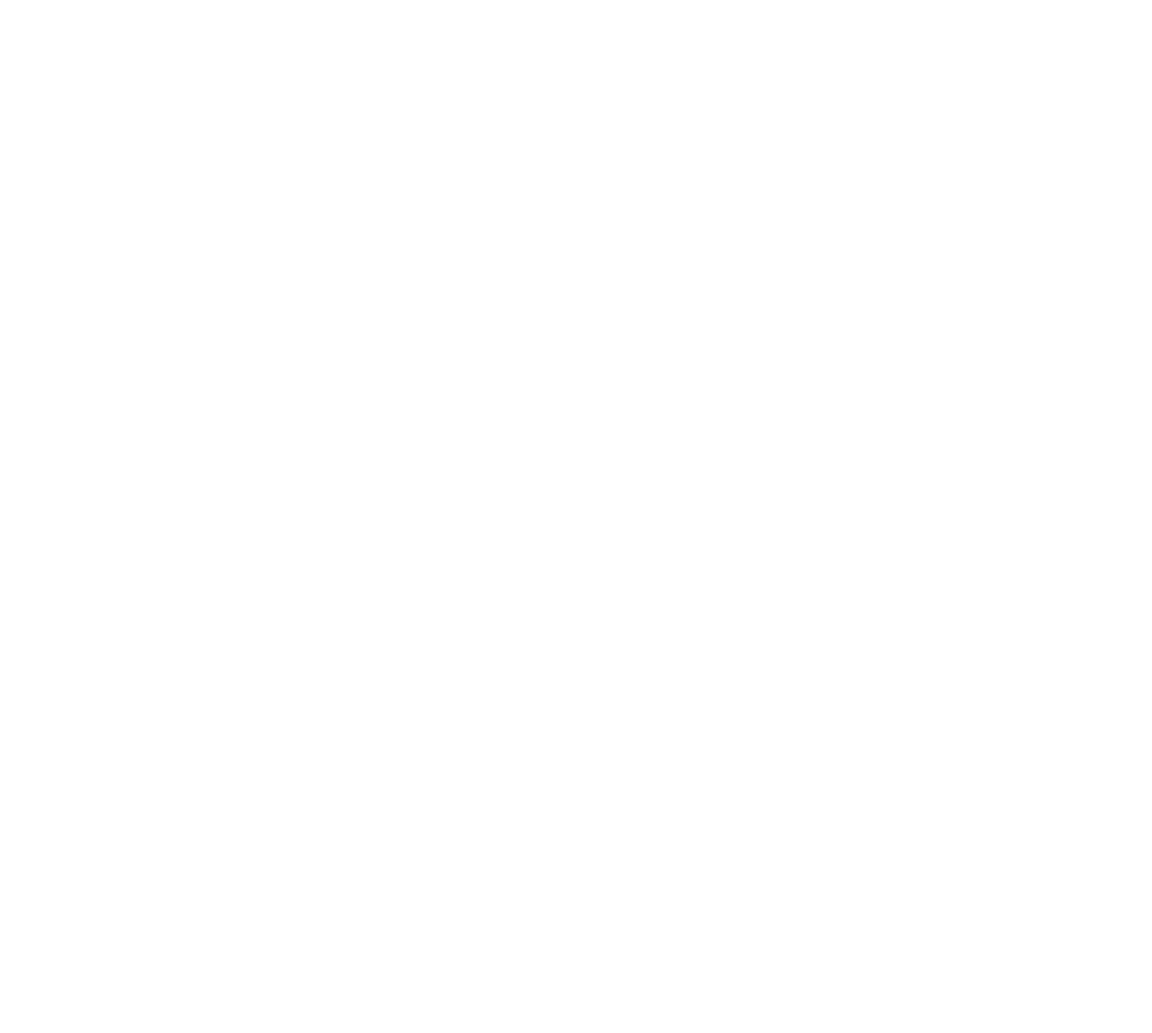
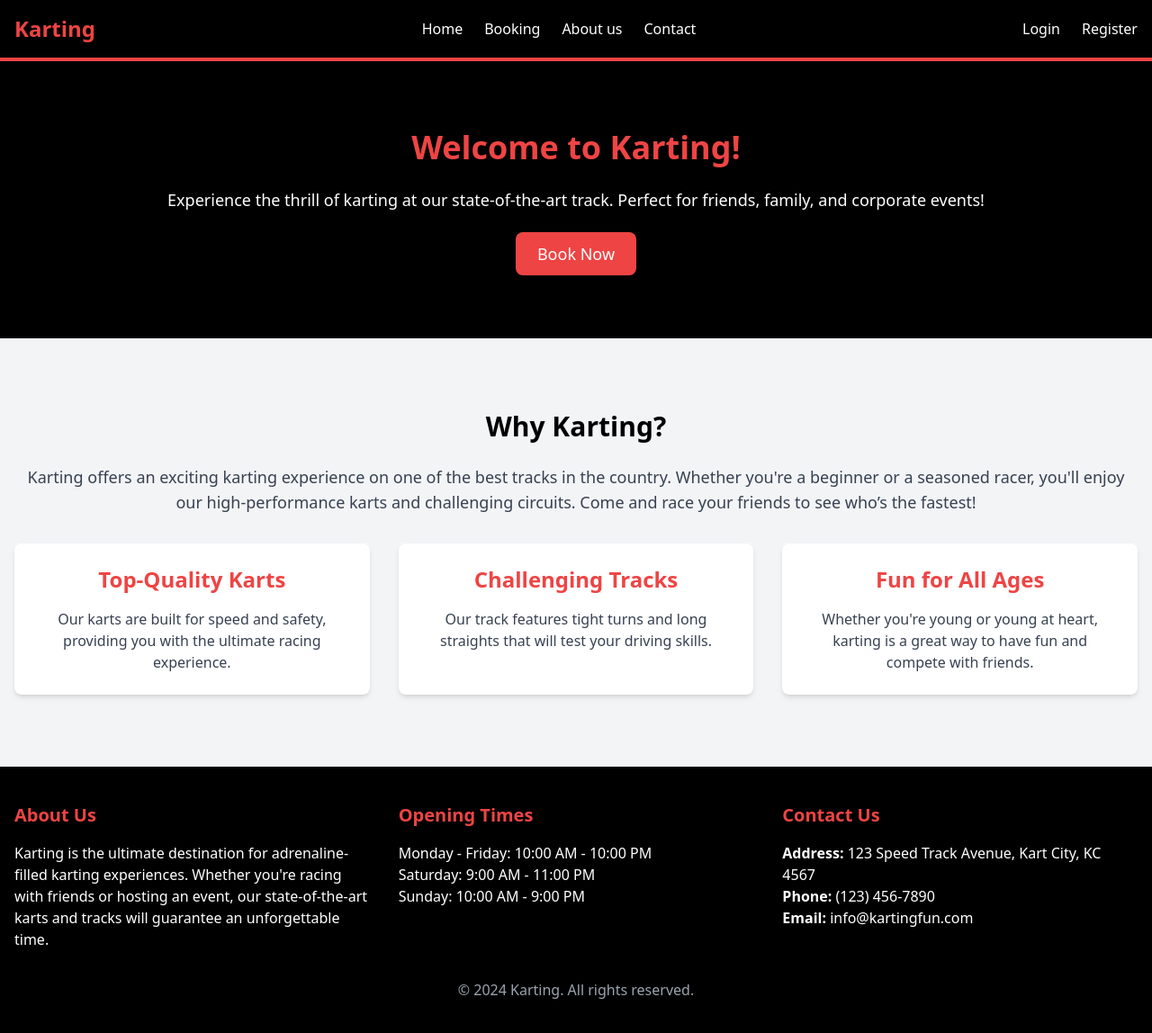
Before and after one commit to Allertvdw/KartApp-FE, a React (Vite) app in the folder kart-app-fe/: page / in a window 1280 px wide. Before the commit this address had no page. Shown: the top 1148 px of the page at 90% size. Before the commit the page ends 800 px from the top, so only its background shows below. Built offline with nearby package versions, Linux system fonts and the light colour scheme; the HTML template or start-up script is replaced by a standard one.

Commit message:
Created simple homepage and navbar

```diff
--- a/kart-app-fe/src/App.jsx
+++ b/kart-app-fe/src/App.jsx
@@ -3,14 +3,20 @@ import LoginForm from "./components/auth/LoginForm";
 import RegisterForm from "./components/auth/RegisterForm";
 import { ToastContainer } from "react-toastify";
 import "react-toastify/dist/ReactToastify.css";
+import Header from "./common/Header";
+import Footer from "./common/Footer";
+import Home from "./components/home/Home";
 
 export default function App() {
   return (
     <>
+      <Header />
       <Routes>
+        <Route path="/" element={<Home />} />
         <Route path="/register" element={<RegisterForm />} />
         <Route path="/login" element={<LoginForm />} />
       </Routes>
+      <Footer />
       <ToastContainer stacked position="top-center" />
     </>
   );
--- /dev/null
+++ b/kart-app-fe/src/common/Footer.jsx
@@ -0,0 +1,54 @@
+import React from "react";
+
+export default function Footer() {
+  return (
+    <footer className="bg-black text-white py-10">
+      <div className="container mx-auto px-4">
+        <div className="grid md:grid-cols-3 gap-8">
+          {/* Company Introduction */}
+          <div>
+            <h3 className="text-xl font-bold text-red-500 mb-4">About Us</h3>
+            <p>
+              Karting is the ultimate destination for adrenaline-filled karting
+              experiences. Whether you're racing with friends or hosting an
+              event, our state-of-the-art karts and tracks will guarantee an
+              unforgettable time.
+            </p>
+          </div>
+
+          {/* Opening Times */}
+          <div>
+            <h3 className="text-xl font-bold text-red-500 mb-4">
+              Opening Times
+            </h3>
+            <ul>
+              <li>Monday - Friday: 10:00 AM - 10:00 PM</li>
+              <li>Saturday: 9:00 AM - 11:00 PM</li>
+              <li>Sunday: 10:00 AM - 9:00 PM</li>
+            </ul>
+          </div>
+
+          {/* Contact Info */}
+          <div>
+            <h3 className="text-xl font-bold text-red-500 mb-4">Contact Us</h3>
+            <p>
+              <strong>Address:</strong> 123 Speed Track Avenue, Kart City, KC
+              4567
+            </p>
+            <p>
+              <strong>Phone:</strong> (123) 456-7890
+            </p>
+            <p>
+              <strong>Email:</strong> info@kartingfun.com
+            </p>
+          </div>
+        </div>
+
+        {/* Footer Bottom */}
+        <div className="text-center mt-8 text-gray-400">
+          <p>&copy; 2024 Karting. All rights reserved.</p>
+        </div>
+      </div>
+    </footer>
+  );
+}
--- /dev/null
+++ b/kart-app-fe/src/common/Header.jsx
@@ -0,0 +1,53 @@
+import React from "react";
+import { Link } from "react-router-dom";
+
+export default function Header() {
+  return (
+    <header className="bg-black text-white shadow-md fixed top-0 left-0 right-0 z-50 border-b-4 border-red-500">
+      <nav className="container mx-auto px-4 py-4 flex justify-between items-center">
+        {/* Logo */}
+        <div className="text-2xl font-bold">
+          <Link to="/" className="text-red-500">
+            Karting
+          </Link>
+        </div>
+
+        {/* Navigation Links */}
+        <ul className="flex space-x-6">
+          <li>
+            <Link to="/" className="hover:text-red-500">
+              Home
+            </Link>
+          </li>
+          <li>
+            <Link to="/booking" className="hover:text-red-500">
+              Booking
+            </Link>
+          </li>
+          <li>
+            <Link to="/aboutus" className="hover:text-red-500">
+              About us
+            </Link>
+          </li>
+          <li>
+            <Link to="/contact" className="hover:text-red-500">
+              Contact
+            </Link>
+          </li>
+        </ul>
+        <ul className="flex space-x-6">
+          <li>
+            <Link to="/login" className="hover:text-red-500">
+              Login
+            </Link>
+          </li>
+          <li>
+            <Link to="/register" className="hover:text-red-500">
+              Register
+            </Link>
+          </li>
+        </ul>
+      </nav>
+    </header>
+  );
+}
--- /dev/null
+++ b/kart-app-fe/src/components/home/Home.jsx
@@ -0,0 +1,75 @@
+import React from "react";
+import { Link } from "react-router-dom";
+
+export default function Home() {
+  return (
+    <div className="min-h-screen bg-gray-100 pt-16">
+      {/* Hero Section */}
+      <section className="bg-black text-white py-20">
+        <div className="container mx-auto px-4 text-center">
+          <h1 className="text-4xl font-bold mb-6 text-red-500">
+            Welcome to Karting!
+          </h1>
+          <p className="text-lg mb-8">
+            Experience the thrill of karting at our state-of-the-art track.
+            Perfect for friends, family, and corporate events!
+          </p>
+          <Link
+            to="/booking"
+            className="bg-red-500 hover:bg-red-600 text-white py-3 px-6 rounded-lg text-lg"
+          >
+            Book Now
+          </Link>
+        </div>
+      </section>
+
+      {/* About Section */}
+      <section className="py-20">
+        <div className="container mx-auto px-4 text-center">
+          <h2 className="text-3xl font-bold mb-6 text-black">Why Karting?</h2>
+          <p className="text-lg text-gray-700 mb-8">
+            Karting offers an exciting karting experience on one of the best
+            tracks in the country. Whether you're a beginner or a seasoned
+            racer, you'll enjoy our high-performance karts and challenging
+            circuits. Come and race your friends to see who’s the fastest!
+          </p>
+
+          <div className="grid grid-cols-1 md:grid-cols-3 gap-8">
+            {/* Feature 1 */}
+            <div className="bg-white shadow-md p-6 rounded-lg">
+              <h3 className="text-2xl font-bold text-red-500 mb-4">
+                Top-Quality Karts
+              </h3>
+              <p className="text-gray-700">
+                Our karts are built for speed and safety, providing you with the
+                ultimate racing experience.
+              </p>
+            </div>
+
+            {/* Feature 2 */}
+            <div className="bg-white shadow-md p-6 rounded-lg">
+              <h3 className="text-2xl font-bold text-red-500 mb-4">
+                Challenging Tracks
+              </h3>
+              <p className="text-gray-700">
+                Our track features tight turns and long straights that will test
+                your driving skills.
+              </p>
+            </div>
+
+            {/* Feature 3 */}
+            <div className="bg-white shadow-md p-6 rounded-lg">
+              <h3 className="text-2xl font-bold text-red-500 mb-4">
+                Fun for All Ages
+              </h3>
+              <p className="text-gray-700">
+                Whether you're young or young at heart, karting is a great way
+                to have fun and compete with friends.
+              </p>
+            </div>
+          </div>
+        </div>
+      </section>
+    </div>
+  );
+}
```
